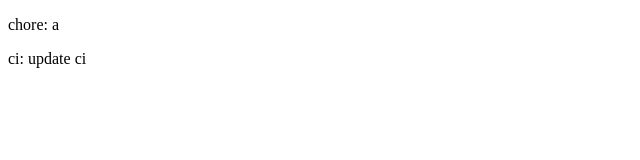
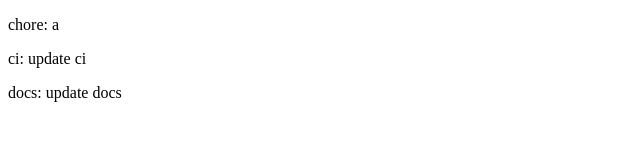
Before and after one commit to antonhallstrom/g-actions, a website: page src/index.html in a window 1280 px wide. Shown: the whole page, without its empty margins (0-640 px from the left). Drawn offline with Linux system fonts and the light colour scheme.

Commit message:
docs: update docs

```diff
--- a/src/index.html
+++ b/src/index.html
@@ -9,5 +9,6 @@
 <body>
   <p>chore: a</p>
   <p>ci: update ci</p>
+  <p>docs: update docs</p>
 </body>
 </html>
```
